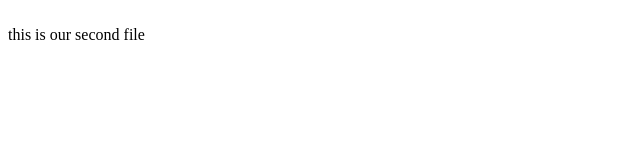
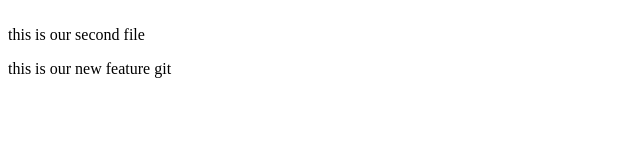
Before and after one commit to anujthakur9200/localrepo, a plain HTML site: page index.html in a window 1280 px wide. Shown: the whole page, without its empty margins (0-640 px from the left). Drawn offline with Linux system fonts and the light colour scheme.

Commit message:
our new feature

```diff
--- a/index.html
+++ b/index.html
@@ -1 +1,2 @@
 <br> this is our second file
+<p> this is our new feature git </p>
```
